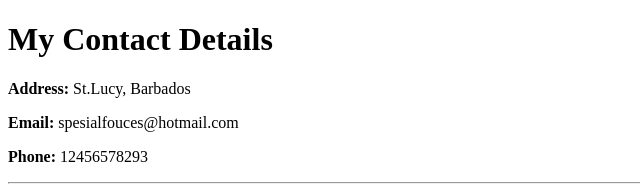
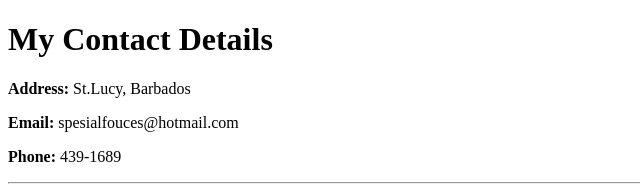
Before and after one commit to RAGthecoder/cv, a plain HTML site: page Contact.html in a window 1280 px wide. Shown: the top 189 px of the page, 0-640 px from the left. Drawn offline with Linux system fonts and the light colour scheme.

Commit message:
Update Contact.html

```diff
--- a/Contact.html
+++ b/Contact.html
@@ -8,7 +8,7 @@
     <h1>My Contact Details</h1>
     <p><strong>Address:</strong> St.Lucy, Barbados</p>
     <p><strong>Email:</strong> spesialfouces@hotmail.com</p>
-    <p><strong>Phone:</strong> 12456578293</p>
+    <p><strong>Phone:</strong> 439-1689</p>
     <hr>
     <form action="mailto:info@spesialfouces@hotmail.com" method="post" enctype="text/plain">
       <label>Your Name:</label>
```
